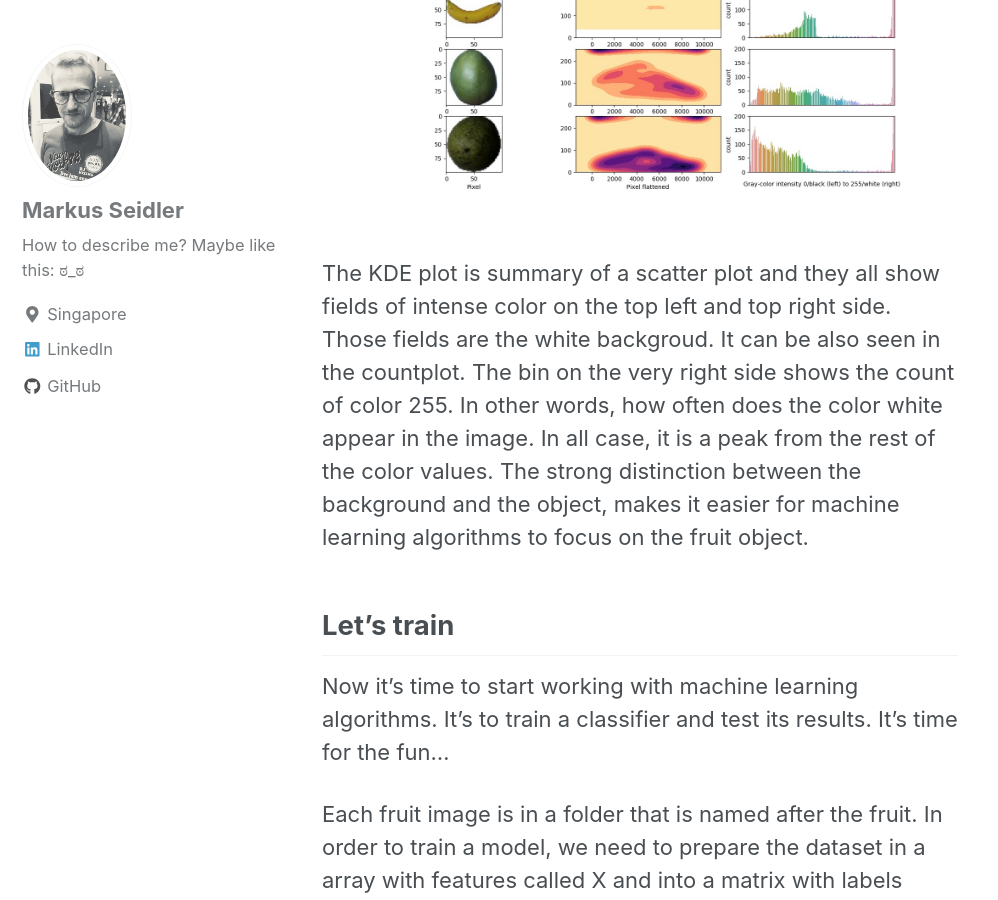
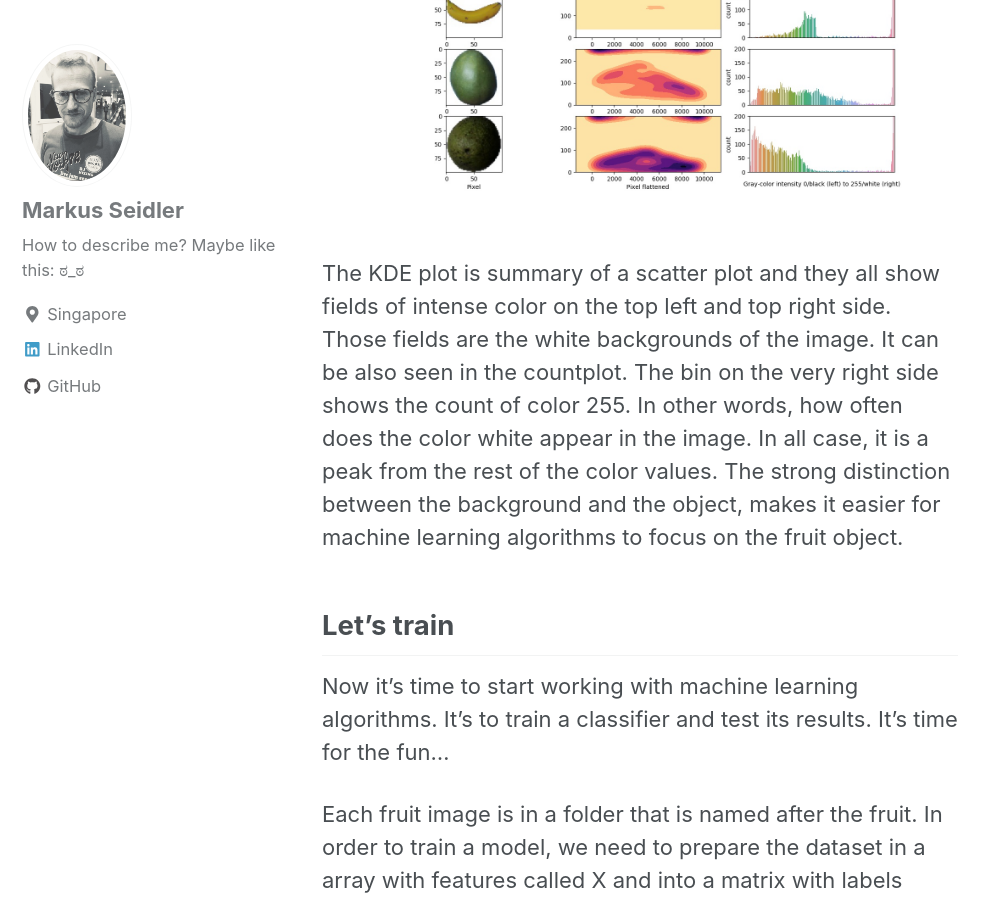
Before and after one commit to markusseidler/markusseidler.github.io, a Jekyll site: the page built from _posts/2018-04-28-IRC.md, in a window 1280 px wide and 900 px high, scrolled down 9502 px. Shown: the whole window, without its empty margins (0-998 px from the left). Built offline with Jekyll 4.4.1, drawn with Linux system fonts in a browser that asks for light colours; nearby versions of some CDN libraries.

Commit message:
correct pic type

```diff
--- a/_posts/2018-04-28-IRC.md
+++ b/_posts/2018-04-28-IRC.md
@@ -280,12 +280,12 @@
 
 The KDE plot is summary of a scatter plot and they all show fields of
 intense color on the top left and top right side. Those fields are the
-white backgroud. It can be also seen in the countplot. The bin on the
-very right side shows the count of color 255. In other words, how often
-does the color white appear in the image. In all case, it is a peak from
-the rest of the color values. The strong distinction between the background
-and the object, makes it easier for machine learning algorithms to focus
-on the fruit object.
+white backgrounds of the image. It can be also seen in the countplot.
+The bin on the very right side shows the count of color 255. In other
+words, how often does the color white appear in the image. In all case,
+it is a peak from the rest of the color values. The strong distinction
+between the background and the object, makes it easier for machine learning
+algorithms to focus on the fruit object.
 
 
 ## Let's train
@@ -378,7 +378,7 @@
 with 287 million numbers. How long did it take? 7.5 seconds. Not bad.
 
 
-<img src="{{ site.url }}{{ site.baseurl }}/images/IRC/dataframe_info.png"
+<img src="{{ site.url }}{{ site.baseurl }}/images/IRC/dataframe_info.PNG"
 alt="DataFrame Info">
 
 
```
